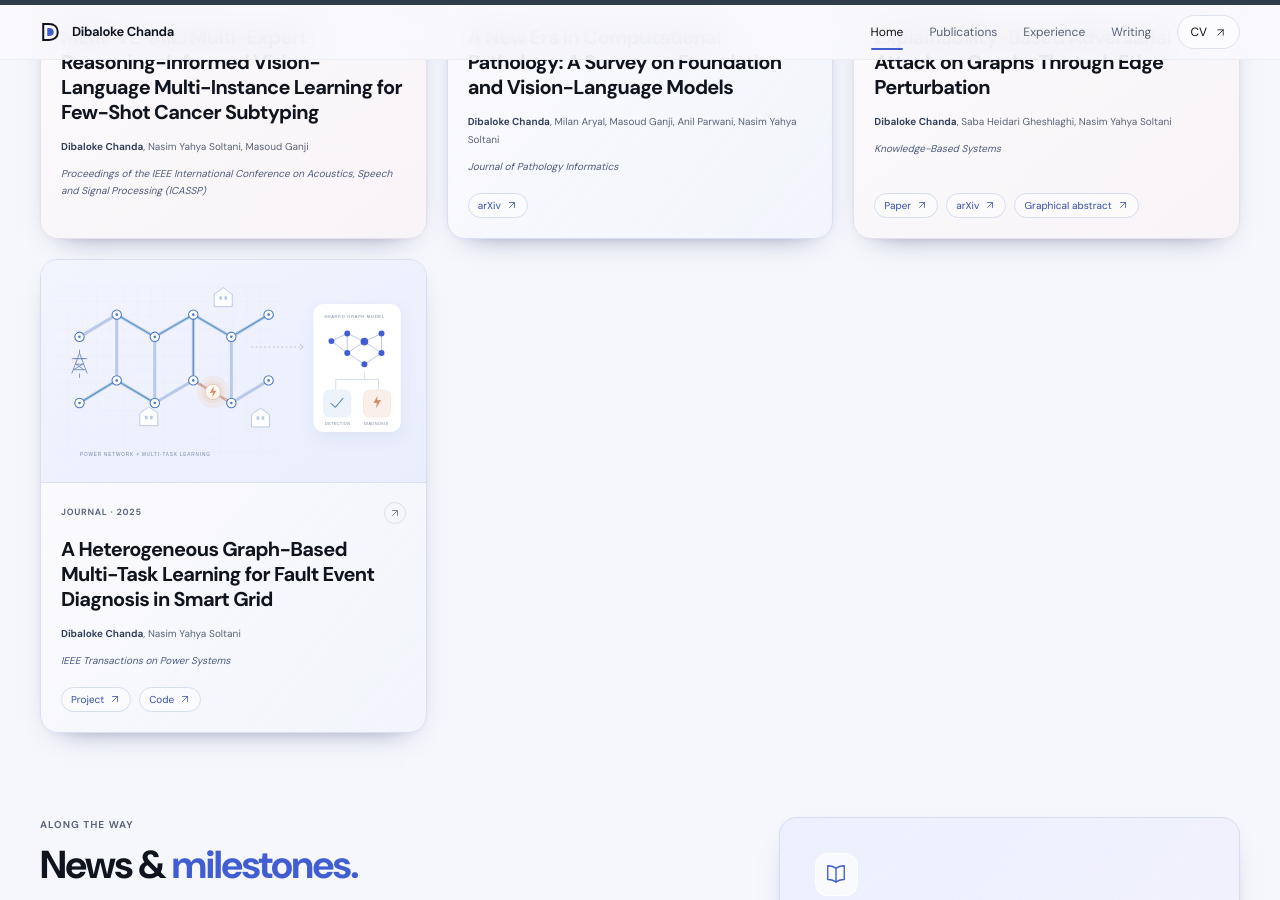
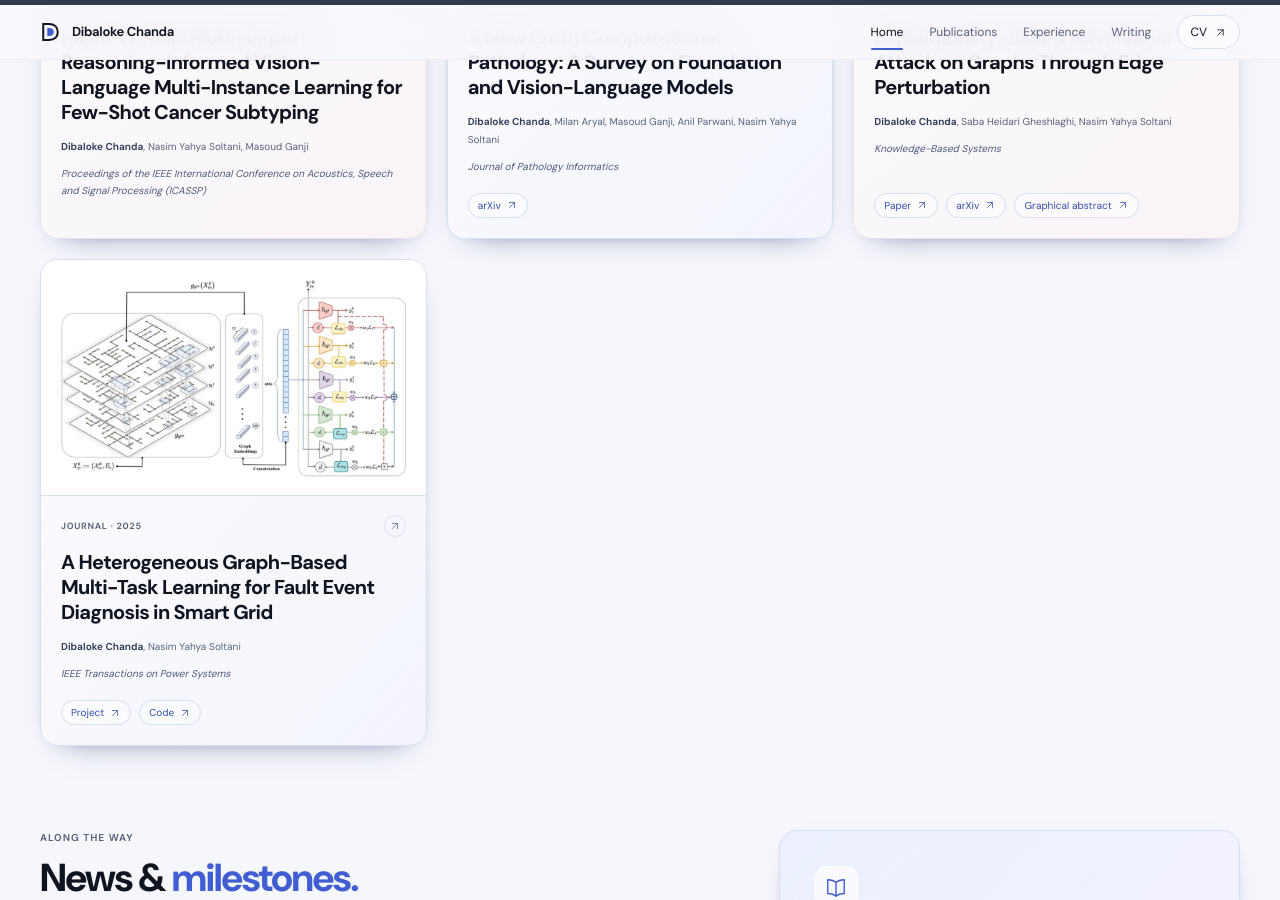
Before and after one commit to dibaloke/dibaloke.github.io, a Jekyll site: the page built from _pages/about.md, in a window 1280 px wide and 900 px high, scrolled down 1883 px. Built offline with Jekyll 4.4.1, drawn with Linux system fonts in a browser that asks for light colours.

Commit message:
Add supplied architecture figure to smart grid publication

```diff
--- a/_data/publications.yml
+++ b/_data/publications.yml
@@ -149,6 +149,11 @@
   - label: Code
     url: https://github.com/Machine-Learning-Optimization-Data-Lab/Graph-Based-Fault-Detection-Data-Generation
   year: 2025
+  image: /assets/images/research/heterogeneous-graph-mtl.png
+  image_width: 2000
+  image_height: 1141
+  image_alt: Heterogeneous graph-based multi-task learning architecture showing hierarchical smart-grid graphs, graph embeddings, concatenation, and five classification and regression task heads.
+
 - id: automated-quality-inspection
   title: 'Automated Quality Inspection: An Embedded Machine Vision System for Process Optimization'
   authors: KS Raja, AB Rashid, CMA Rahman, Dibaloke Chanda, N Ahmad
```
Also changed, not shown: assets/images/research/heterogeneous-graph-mtl.png (added).
